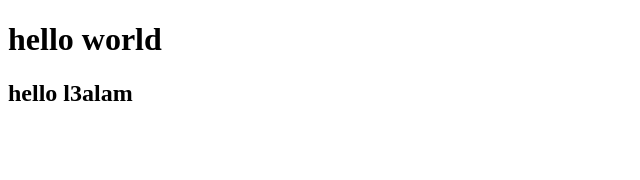
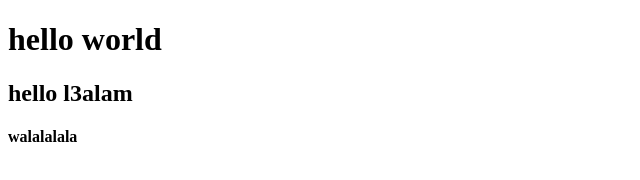
Before and after one commit to Achraf-Errabbaa/testgit, a plain HTML site: page index.html in a window 1280 px wide. Shown: the full height of the page, 0-640 px from the left. Drawn offline with Linux system fonts and the light colour scheme.

Commit message:
changes2

```diff
--- a/index.html
+++ b/index.html
@@ -8,5 +8,6 @@
 <body>
     <h1>hello world</h1>
     <h2>hello l3alam</h2>
+    <h4>walalalala</h4>
 </body>
 </html>
```
